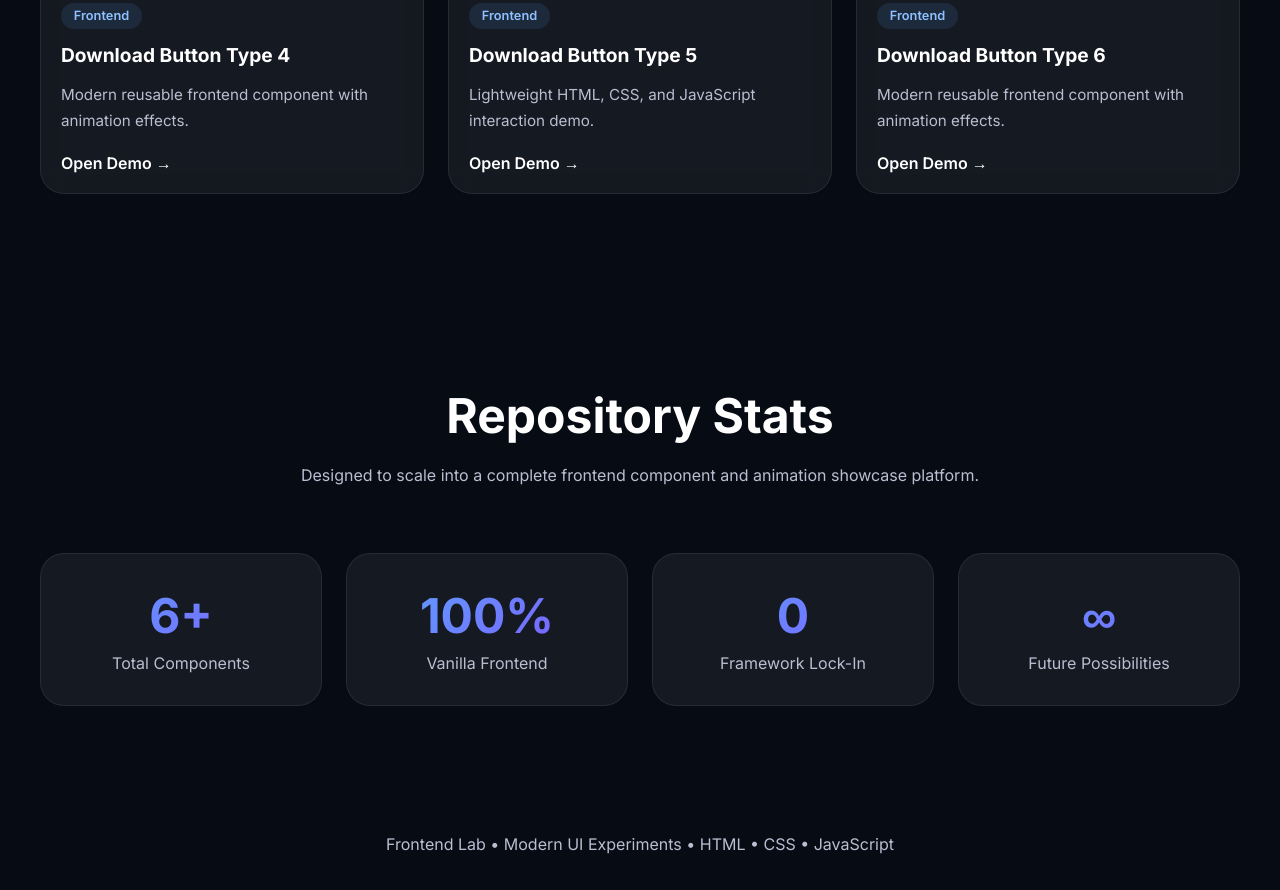
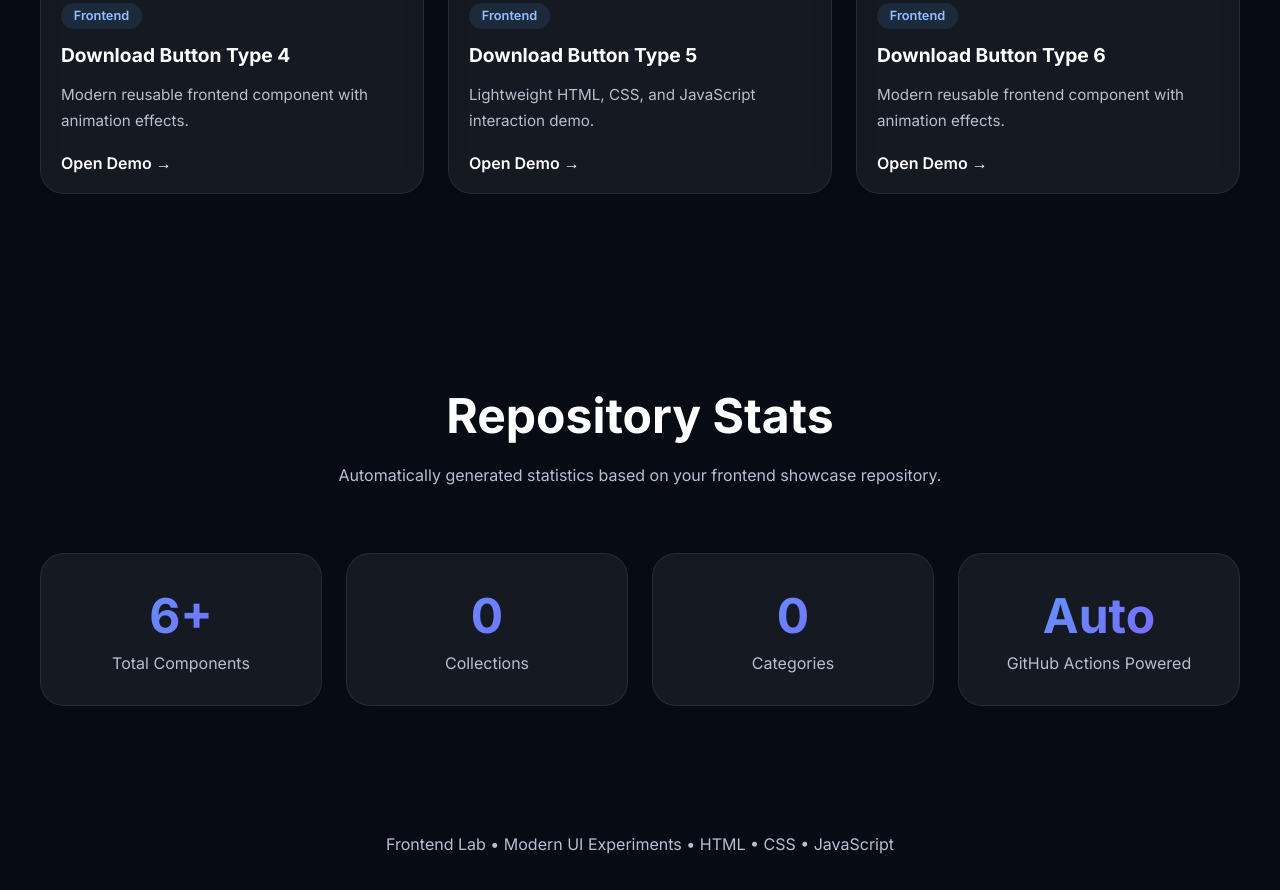
Before and after one commit to vishal-git-dot/frontend-lab, a website: page index.html in a window 1280 px wide. Shown: the part 1823-2713 px from the top of the page. Drawn offline with Linux system fonts and the light colour scheme.

Commit message:
Refactor stats section in index.html
Updated the stats section to include additional metrics and improved structure.

```diff
--- a/index.html
+++ b/index.html
@@ -1052,7 +1052,6 @@
         </section>
 
         <!-- STATS -->
-
 <section id="stats">
 
     <div class="container">
@@ -1064,8 +1063,8 @@
             </h2>
 
             <p>
-                        Designed to scale into a complete frontend
-                        component and animation showcase platform.
+                Automatically generated statistics based on
+                your frontend showcase repository.
             </p>
 
         </div>
@@ -1073,23 +1072,51 @@
         <div class="stats">
 
             <div class="stat-card">
-                        <h3 id="componentCount">0</h3>
-                        <p>Total Components</p>
+
+                <h3 id="componentCount">
+                    0
+                </h3>
+
+                <p>
+                    Total Components
+                </p>
+
             </div>
 
             <div class="stat-card">
-                        <h3>100%</h3>
-                        <p>Vanilla Frontend</p>
+
+                <h3 id="collectionCount">
+                    0
+                </h3>
+
+                <p>
+                    Collections
+                </p>
+
             </div>
 
             <div class="stat-card">
-                        <h3>0</h3>
-                        <p>Framework Lock-In</p>
+
+                <h3 id="categoryCount">
+                    0
+                </h3>
+
+                <p>
+                    Categories
+                </p>
+
             </div>
 
             <div class="stat-card">
-                        <h3>∞</h3>
-                        <p>Future Possibilities</p>
+
+                <h3>
+                    Auto
+                </h3>
+
+                <p>
+                    GitHub Actions Powered
+                </p>
+
             </div>
 
         </div>
```
Lines whose indentation alone changed are shown as unchanged.
